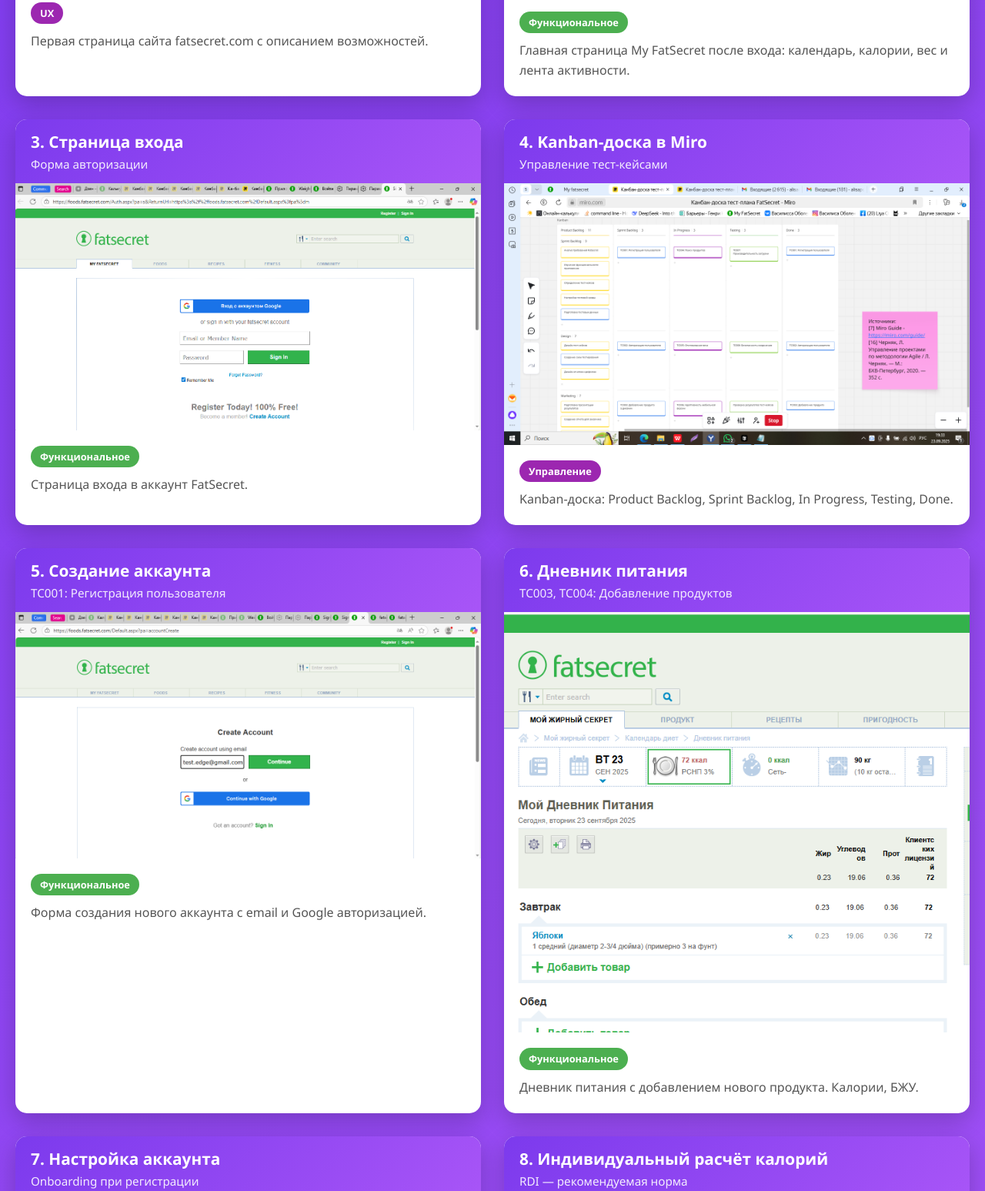
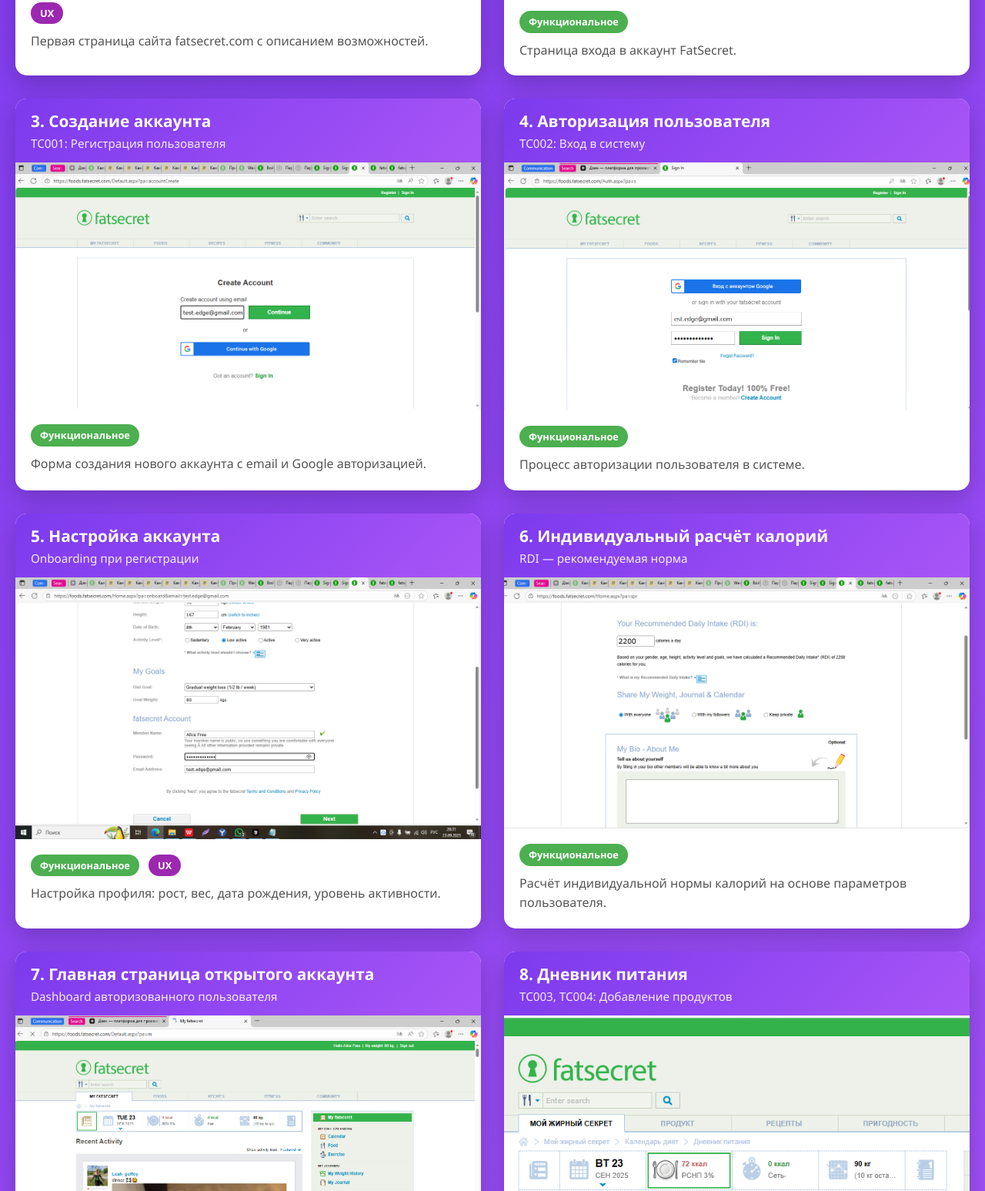
Before and after one commit to Vasilissa-cod/Diploma-project-presentation, a plain HTML site: page screenshots.html in a window 1280 px wide. Shown: the part 621-2168 px from the top of the page at 77% size. Drawn offline with Linux system fonts and the light colour scheme.

Commit message:
справлен порядок скриншотов в screenshots.html

```diff
--- a/screenshots.html
+++ b/screenshots.html
@@ -66,23 +66,10 @@
                 </div>
             </div>
 
-            <!-- 2. Главная страница открытого аккаунта -->
+            <!-- 2. Страница входа -->
             <div class="screenshot-card">
                 <div class="screenshot-header">
-                    <h3>2. Главная страница открытого аккаунта</h3>
-                    <p>Dashboard авторизованного пользователя</p>
-                </div>
-                <img src="images/01-dashboard.png" alt="Dashboard" class="screenshot-image">
-                <div class="screenshot-description">
-                    <span class="badge badge-func">Функциональное</span>
-                    <p style="margin-top: 10px;">Главная страница My FatSecret после входа: календарь, калории, вес и лента активности.</p>
-                </div>
-            </div>
-
-            <!-- 3. Страница входа -->
-            <div class="screenshot-card">
-                <div class="screenshot-header">
-                    <h3>3. Страница входа</h3>
+                    <h3>2. Страница входа</h3>
                     <p>Форма авторизации</p>
                 </div>
                 <img src="images/04-login-page.png" alt="Login" class="screenshot-image">
@@ -92,23 +79,10 @@
                 </div>
             </div>
 
-            <!-- 4. Kanban-доска в Miro -->
+            <!-- 3. Создание аккаунта -->
             <div class="screenshot-card">
                 <div class="screenshot-header">
-                    <h3>4. Kanban-доска в Miro</h3>
-                    <p>Управление тест-кейсами</p>
-                </div>
-                <img src="images/03-kanban-miro.png" alt="Kanban" class="screenshot-image">
-                <div class="screenshot-description">
-                    <span class="badge badge-ux">Управление</span>
-                    <p style="margin-top: 10px;">Kanban-доска: Product Backlog, Sprint Backlog, In Progress, Testing, Done.</p>
-                </div>
-            </div>
-
-            <!-- 5. Создание аккаунта -->
-            <div class="screenshot-card">
-                <div class="screenshot-header">
-                    <h3>5. Создание аккаунта</h3>
+                    <h3>3. Создание аккаунта</h3>
                     <p>TC001: Регистрация пользователя</p>
                 </div>
                 <img src="images/05-registration.png" alt="Registration" class="screenshot-image">
@@ -118,23 +92,23 @@
                 </div>
             </div>
 
-            <!-- 6. Дневник питания -->
+            <!-- 4. Авторизация пользователя -->
             <div class="screenshot-card">
                 <div class="screenshot-header">
-                    <h3>6. Дневник питания</h3>
-                    <p>TC003, TC004: Добавление продуктов</p>
+                    <h3>4. Авторизация пользователя</h3>
+                    <p>TC002: Вход в систему</p>
                 </div>
-                <img src="images/10-food-diary.png" alt="Food Diary" class="screenshot-image">
+                <img src="images/08-authorization.png" alt="Authorization" class="screenshot-image">
                 <div class="screenshot-description">
                     <span class="badge badge-func">Функциональное</span>
-                    <p style="margin-top: 10px;">Дневник питания с добавлением нового продукта. Калории, БЖУ.</p>
+                    <p style="margin-top: 10px;">Процесс авторизации пользователя в системе.</p>
                 </div>
             </div>
 
-            <!-- 7. Настройка аккаунта -->
+            <!-- 5. Настройка аккаунта -->
             <div class="screenshot-card">
                 <div class="screenshot-header">
-                    <h3>7. Настройка аккаунта</h3>
+                    <h3>5. Настройка аккаунта</h3>
                     <p>Onboarding при регистрации</p>
                 </div>
                 <img src="images/06-onboarding.png" alt="Onboarding" class="screenshot-image">
@@ -145,10 +119,10 @@
                 </div>
             </div>
 
-            <!-- 8. Индивидуальный расчёт калорий -->
+            <!-- 6. Индивидуальный расчёт калорий -->
             <div class="screenshot-card">
                 <div class="screenshot-header">
-                    <h3>8. Индивидуальный расчёт калорий</h3>
+                    <h3>6. Индивидуальный расчёт калорий</h3>
                     <p>RDI — рекомендуемая норма</p>
                 </div>
                 <img src="images/07-rdi-setup.png" alt="RDI" class="screenshot-image">
@@ -158,29 +132,55 @@
                 </div>
             </div>
 
-            <!-- 9. Авторизация пользователя -->
+            <!-- 7. Главная страница открытого аккаунта -->
             <div class="screenshot-card">
                 <div class="screenshot-header">
-                    <h3>9. Авторизация пользователя</h3>
-                    <p>TC002: Вход в систему</p>
+                    <h3>7. Главная страница открытого аккаунта</h3>
+                    <p>Dashboard авторизованного пользователя</p>
                 </div>
-                <img src="images/08-authorization.png" alt="Authorization" class="screenshot-image">
+                <img src="images/01-dashboard.png" alt="Dashboard" class="screenshot-image">
                 <div class="screenshot-description">
                     <span class="badge badge-func">Функциональное</span>
-                    <p style="margin-top: 10px;">Процесс авторизации пользователя в системе.</p>
+                    <p style="margin-top: 10px;">Главная страница My FatSecret после входа: календарь, калории, вес и лента активности.</p>
                 </div>
             </div>
 
-            <!-- 10. Работа с DevTools -->
+            <!-- 8. Дневник питания -->
             <div class="screenshot-card">
                 <div class="screenshot-header">
-                    <h3>10. Работа с DevTools</h3>
+                    <h3>8. Дневник питания</h3>
+                    <p>TC003, TC004: Добавление продуктов</p>
+                </div>
+                <img src="images/10-food-diary.png" alt="Food Diary" class="screenshot-image">
+                <div class="screenshot-description">
+                    <span class="badge badge-func">Функциональное</span>
+                    <p style="margin-top: 10px;">Дневник питания с добавлением нового продукта. Калории, БЖУ.</p>
+                </div>
+            </div>
+
+            <!-- 9. Работа с DevTools -->
+            <div class="screenshot-card">
+                <div class="screenshot-header">
+                    <h3>9. Работа с DevTools</h3>
                     <p>Проверка производительности</p>
                 </div>
                 <img src="images/09-devtools.png" alt="DevTools" class="screenshot-image">
                 <div class="screenshot-description">
                     <span class="badge badge-perf">Производительность</span>
                     <p style="margin-top: 10px;">Chrome DevTools: LCP = 0.86s, CLS = 0. Метрики в зелёной зоне.</p>
+                </div>
+            </div>
+
+            <!-- 10. Kanban-доска в Miro -->
+            <div class="screenshot-card">
+                <div class="screenshot-header">
+                    <h3>10. Kanban-доска в Miro</h3>
+                    <p>Управление тест-кейсами</p>
+                </div>
+                <img src="images/03-kanban-miro.png" alt="Kanban" class="screenshot-image">
+                <div class="screenshot-description">
+                    <span class="badge badge-ux">Управление</span>
+                    <p style="margin-top: 10px;">Kanban-доска: Product Backlog, Sprint Backlog, In Progress, Testing, Done.</p>
                 </div>
             </div>
         </div>
```
